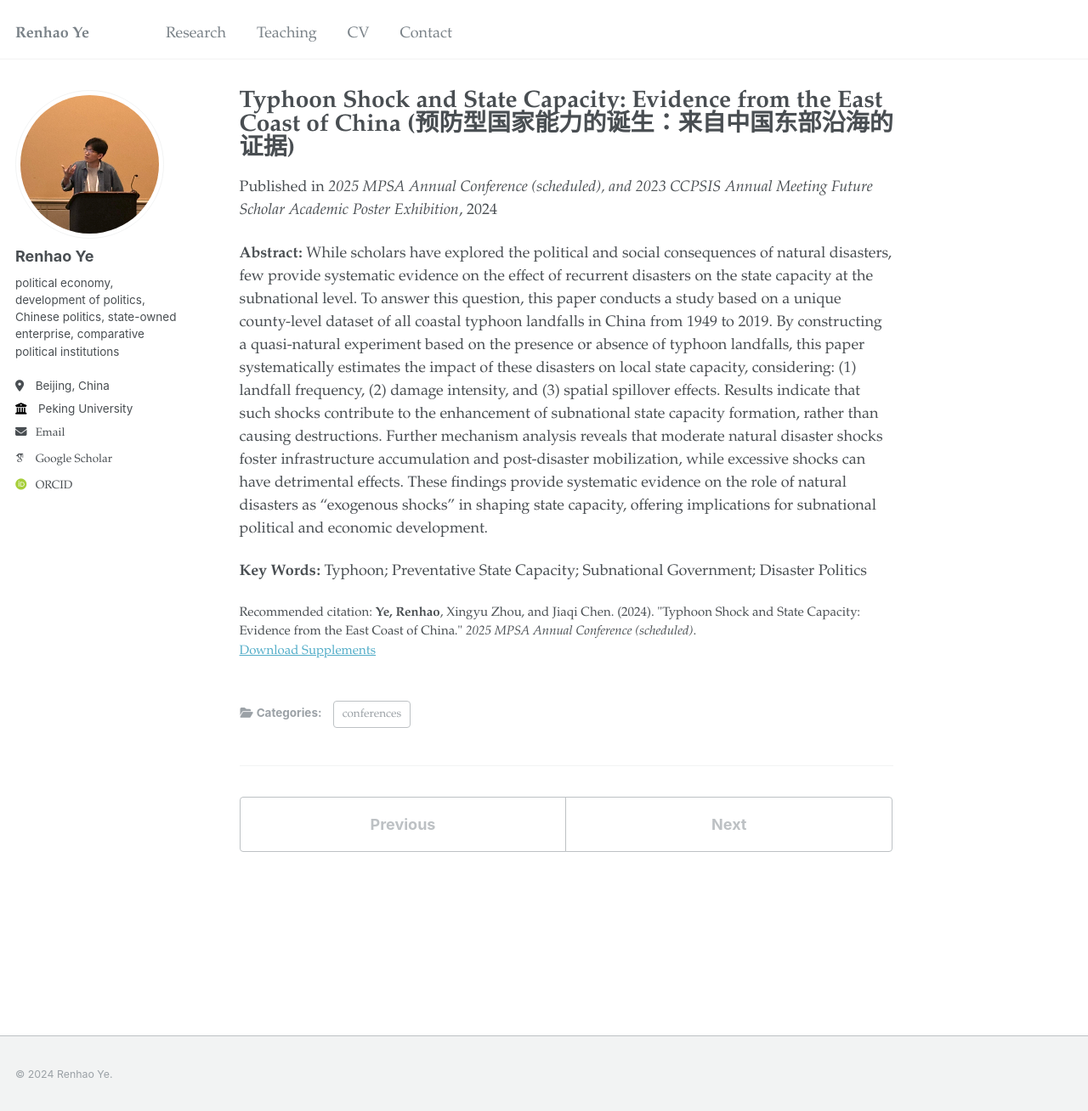
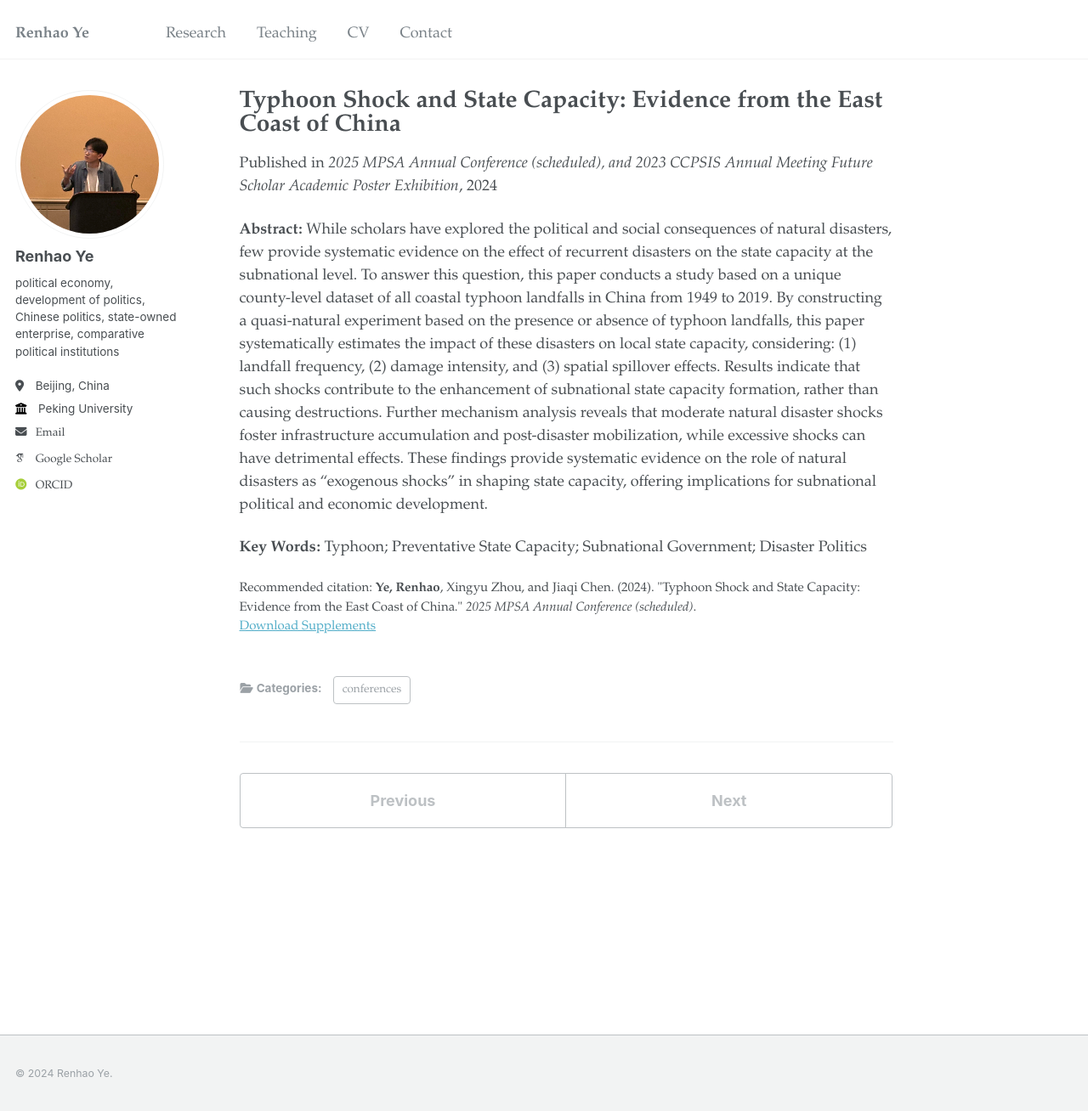
Before and after one commit to thenhow-ye/thenhow-ye.github.io, a Jekyll site: the page built from _publications/2023-06-01-typhoon.md, in a window 1280 px wide and 1310 px high. Shown: the whole window at 85% size. Built offline with Jekyll 4.4.1, drawn with Linux system fonts in a browser that asks for light colours; some web fonts are replaced.

Commit message:
Update 2023-06-01-typhoon.md

```diff
--- a/_publications/2023-06-01-typhoon.md
+++ b/_publications/2023-06-01-typhoon.md
@@ -1,5 +1,5 @@
 ---
-title: "Typhoon Shock and State Capacity: Evidence from the East Coast of China (预防型国家能力的诞生：来自中国东部沿海的证据)"
+title: "Typhoon Shock and State Capacity: Evidence from the East Coast of China"
 collection: publications
 category: conferences
 permalink: /publication/2024-11-13-typhoon
```
